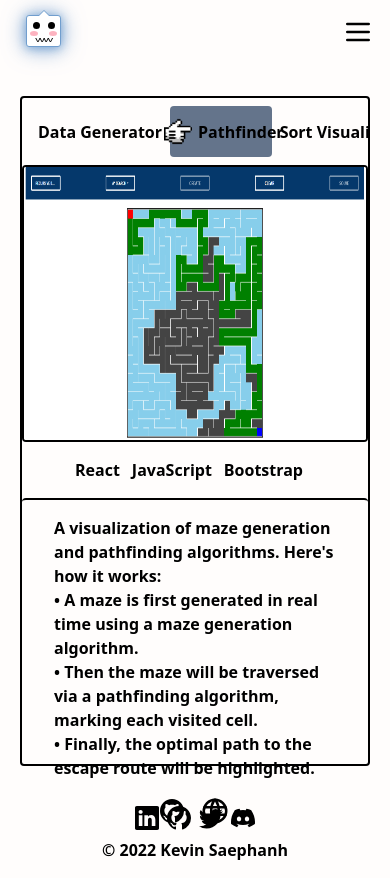
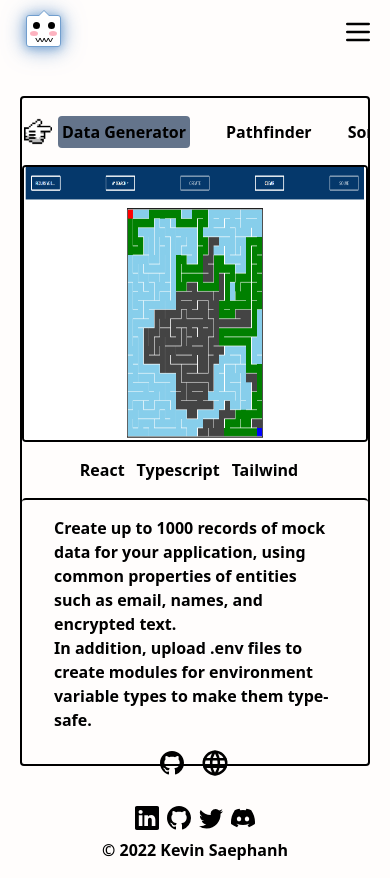
Before and after one commit to KevinSaephanh/portfolio, a Next.js app: page /projects in a window 390 px wide. Built offline with nearby package versions, Linux system fonts and the light colour scheme.

Commit message:
Fix padding and responsiveness of projects page

```diff
--- a/src/pages/projects.tsx
+++ b/src/pages/projects.tsx
@@ -46,26 +46,24 @@ const projects = [
     path: '/assets/sort_visualizer.png',
     title: 'Placeholder',
     desc: 'This app also produces algorithm visualizations. A graph is displayed containing a random array of bars of varying length. After starting, bars begin moving left and right to imitate how the sorting algorithm works. Once sorting is completed, all bars will be highlighted.',
-    stack: ['React', 'TypeScript', 'Bootstrap'],
+    stack: ['React', 'Bootstrap', 'JavaScript', 'Redux', 'Node', 'Express', 'MongoDB'],
     code: 'https://github.com/KevinSaephanh/Sort_Visualizer',
     site: 'https://kevinsaephanh.github.io/Sort_Visualizer/',
   },
 ];
 
 const Projects: NextPage = () => {
-  const [active, setActive] = React.useState(projects[1]);
+  const [active, setActive] = React.useState(projects[0]);
 
   return (
     <div className='w-full lg:w-2/4 h-670 md:h-500 md:mx-auto themed-border'>
       <section className='flex flex-col md:flex-row h-3/5 md:h-2/4'>
-        <article className='flex-center md:pr-4 md:border-r-2 md:w-1/3 border-white'>
-          <ul className='scrollbar flex flex-row md:flex-col p-2 overflow-y-auto md:overflow-hidden'>
+        <article className='md:border-r-2 md:w-1/3 border-white'>
+          <ul className='scrollbar flex flex-row md:flex-col gap-x-5 md:gap-0 p-2 md:mx-auto overflow-y-auto md:overflow-hidden'>
             {projects.map((p, key) => (
               <li
                 key={key}
-                className={`flex-center cursor-pointer p-2 md:p-1 rounded hover:text-teal-300 ${
-                  active.id === key + 1 ? 'bg-slate-500' : ''
-                }`}
+                className={`flex-center cursor-pointer p-2 md:p-1`}
                 onClick={() => setActive(projects[key])}
               >
                 <Image
@@ -73,9 +71,15 @@ const Projects: NextPage = () => {
                   height={30}
                   width={40}
                   alt=''
-                  className={`${active.id === key + 1 ? '' : 'hidden'}`}
+                  className={`md:mr-2 ${active.id === key + 1 ? '' : 'invisible'}`}
                 />
-                <p className='whitespace-nowrap'>{p.title}</p>
+                <p
+                  className={`md:w-2/3 whitespace-nowrap hover:text-violet-700 dark:hover:text-teal-300 ${
+                    active.id === key + 1 ? 'bg-slate-500 p-1 rounded' : ''
+                  }`}
+                >
+                  {p.title}
+                </p>
               </li>
             ))}
           </ul>
@@ -84,7 +88,7 @@ const Projects: NextPage = () => {
           <div className='relative w-full h-full'>
             <Image src={active.path} alt='' fill={true} className='themed-border' priority={true} />
           </div>
-          <ul className='p-4 flex flex-row flex-wrap md:grid-list-cols md:w-2/4 md:h-full justify-evenly'>
+          <ul className='p-4 flex flex-row flex-wrap md:grid-list-cols md:w-2/4 md:h-4/5 justify-evenly'>
             {active.stack.map((s, key) => (
               <li className='mr-3 md:mr-0' key={key}>
                 {s}
```
